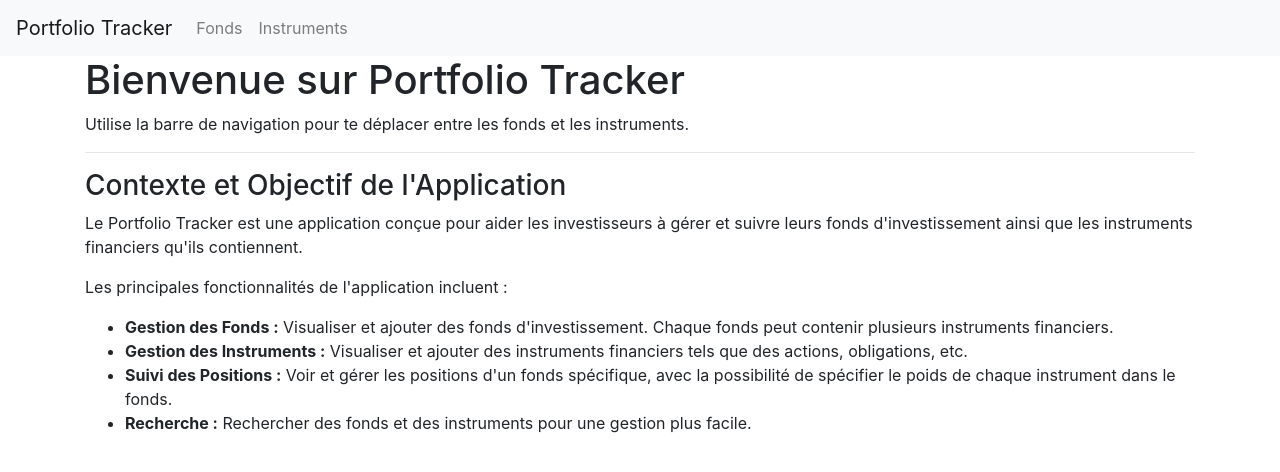
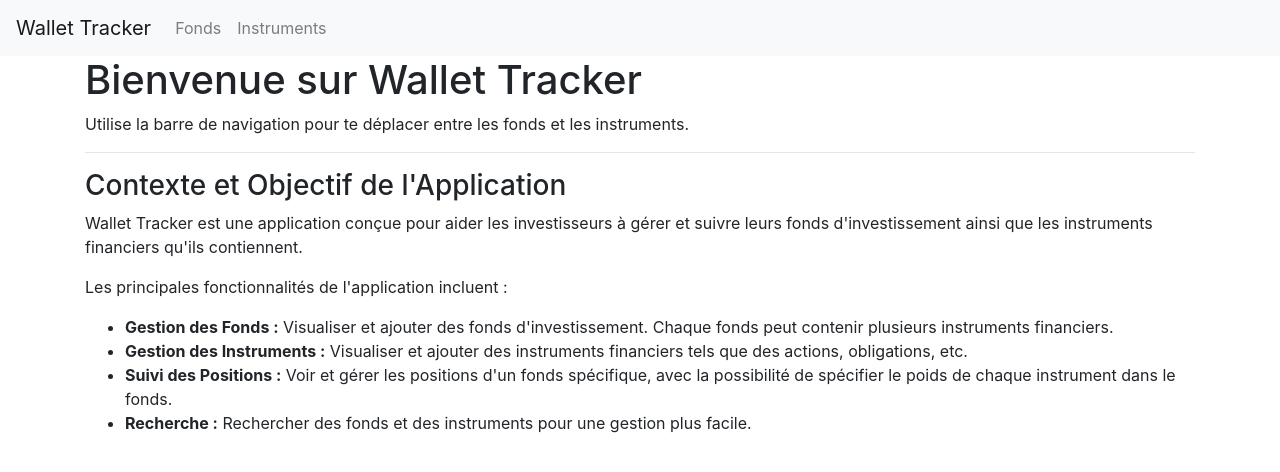
Before and after one commit to Mathieu-21/wallet-tracker, a Flask app: page / in a window 1280 px wide. Shown: the top 472 px of the page. Run offline with Flask 3, Linux system fonts and the light colour scheme; parts of the project's set-up code (start-up, migrations or seed data) failed here and were passed over; some libraries are stand-ins or nearby versions.

Commit message:
fix: adding comments and few corrections + adding icon

```diff
--- a/app/routes.py
+++ b/app/routes.py
@@ -65,6 +65,7 @@ def api_positions(fund_id):
         'total_weight': total_weight
     })
 
+# Supprimer une position
 @app.route('/api/positions/<int:position_id>', methods=['DELETE'])
 def delete_position(position_id):
     position = Positions.query.get(position_id)
@@ -99,6 +100,7 @@ def check_position(fund_id):
     exists = Positions.query.filter_by(fund_id=fund_id, instrument_id=instrument_id).first() is not None
     return jsonify({'exists': exists})
 
+
 # Routes pour les pages web
 
 @app.route('/')
--- a/app/templates/index.html
+++ b/app/templates/index.html
@@ -3,12 +3,13 @@
 <head>
     <meta charset="UTF-8">
     <meta name="viewport" content="width=device-width, initial-scale=1.0">
-    <title>Welcome</title>
+    <title>Wallet Tracker</title>
     <link rel="stylesheet" href="https://stackpath.bootstrapcdn.com/bootstrap/4.5.2/css/bootstrap.min.css">
+    <link rel="icon" type="image/x-icon" href="{{ url_for('static', filename='assets/icon.ico') }}">
 </head>
 <body>
     <nav class="navbar navbar-expand-lg navbar-light bg-light">
-        <a class="navbar-brand" href="/">Portfolio Tracker</a>
+        <a class="navbar-brand" href="/">Wallet Tracker</a>
         <div class="collapse navbar-collapse">
             <ul class="navbar-nav mr-auto">
                 <li class="nav-item"><a class="nav-link" href="/fonds">Fonds</a></li>
@@ -17,11 +18,11 @@
         </div>
     </nav>
     <div class="container">
-        <h1>Bienvenue sur Portfolio Tracker</h1>
+        <h1>Bienvenue sur Wallet Tracker</h1>
         <p>Utilise la barre de navigation pour te déplacer entre les fonds et les instruments.</p>
         <hr>
         <h3>Contexte et Objectif de l'Application</h3>
-        <p>Le Portfolio Tracker est une application conçue pour aider les investisseurs à gérer et suivre leurs fonds d'investissement ainsi que les instruments financiers qu'ils contiennent.</p>
+        <p>Wallet Tracker est une application conçue pour aider les investisseurs à gérer et suivre leurs fonds d'investissement ainsi que les instruments financiers qu'ils contiennent.</p>
         <p>Les principales fonctionnalités de l'application incluent :</p>
         <ul>
             <li><strong>Gestion des Fonds :</strong> Visualiser et ajouter des fonds d'investissement. Chaque fonds peut contenir plusieurs instruments financiers.</li>
--- a/app/templates/view_funds.html
+++ b/app/templates/view_funds.html
@@ -8,7 +8,7 @@
 </head>
 <body>
     <nav class="navbar navbar-expand-lg navbar-light bg-light">
-        <a class="navbar-brand" href="/">Portfolio Tracker</a>
+        <a class="navbar-brand" href="/">Wallet Tracker</a>
         <div class="collapse navbar-collapse">
             <ul class="navbar-nav mr-auto">
                 <li class="nav-item"><a class="nav-link" href="/fonds">Fonds</a></li>
--- a/app/templates/view_instruments.html
+++ b/app/templates/view_instruments.html
@@ -8,7 +8,7 @@
 </head>
 <body>
     <nav class="navbar navbar-expand-lg navbar-light bg-light">
-        <a class="navbar-brand" href="/">Portfolio Tracker</a>
+        <a class="navbar-brand" href="/">Wallet Tracker</a>
         <div class="collapse navbar-collapse">
             <ul class="navbar-nav mr-auto">
                 <li class="nav-item"><a class="nav-link" href="/fonds">Fonds</a></li>
--- a/app/templates/view_positions.html
+++ b/app/templates/view_positions.html
@@ -8,7 +8,7 @@
 </head>
 <body>
     <nav class="navbar navbar-expand-lg navbar-light bg-light">
-        <a class="navbar-brand" href="/">Portfolio Tracker</a>
+        <a class="navbar-brand" href="/">Wallet Tracker</a>
         <div class="collapse navbar-collapse">
             <ul class="navbar-nav mr-auto">
                 <li class="nav-item"><a class="nav-link" href="/fonds">Fonds</a></li>
```
Also changed, not shown: static/assets/icon.ico (added).
